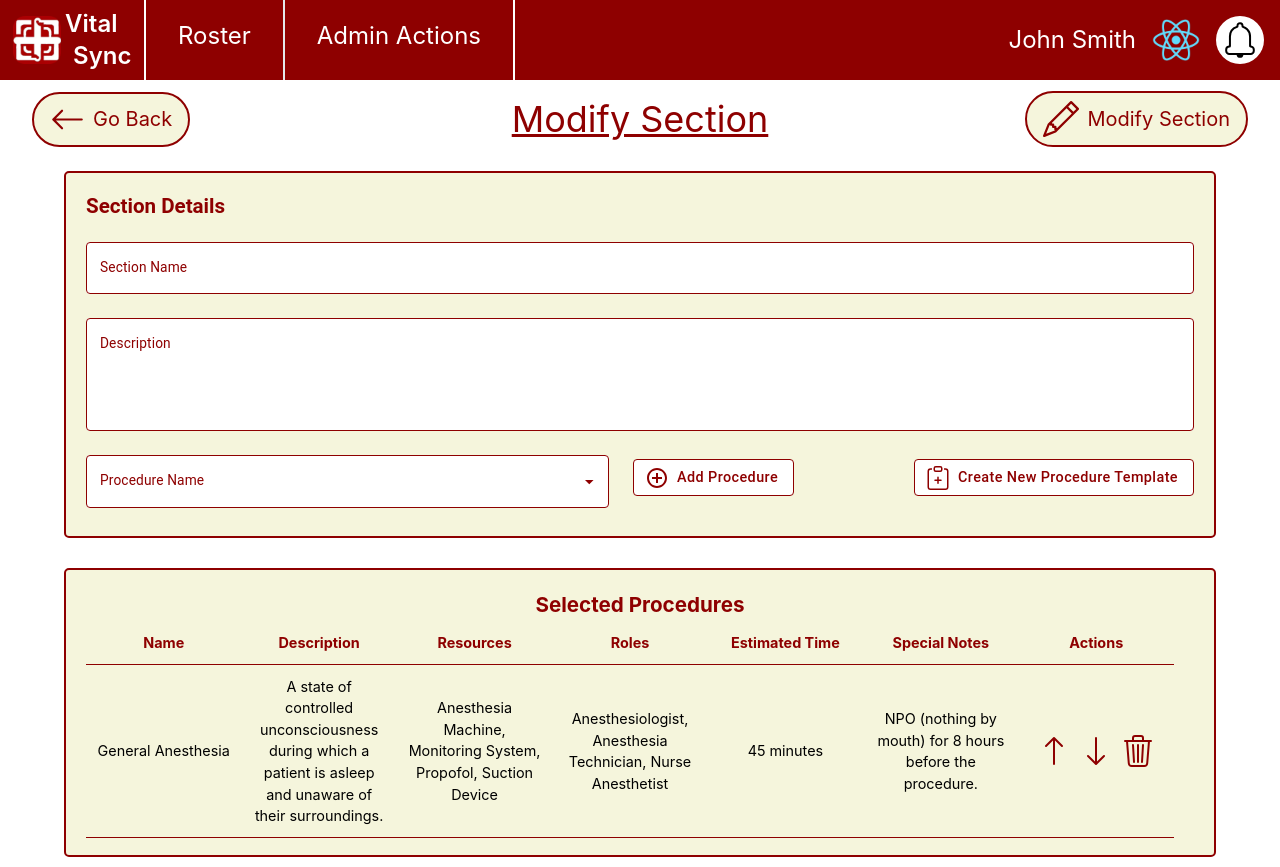
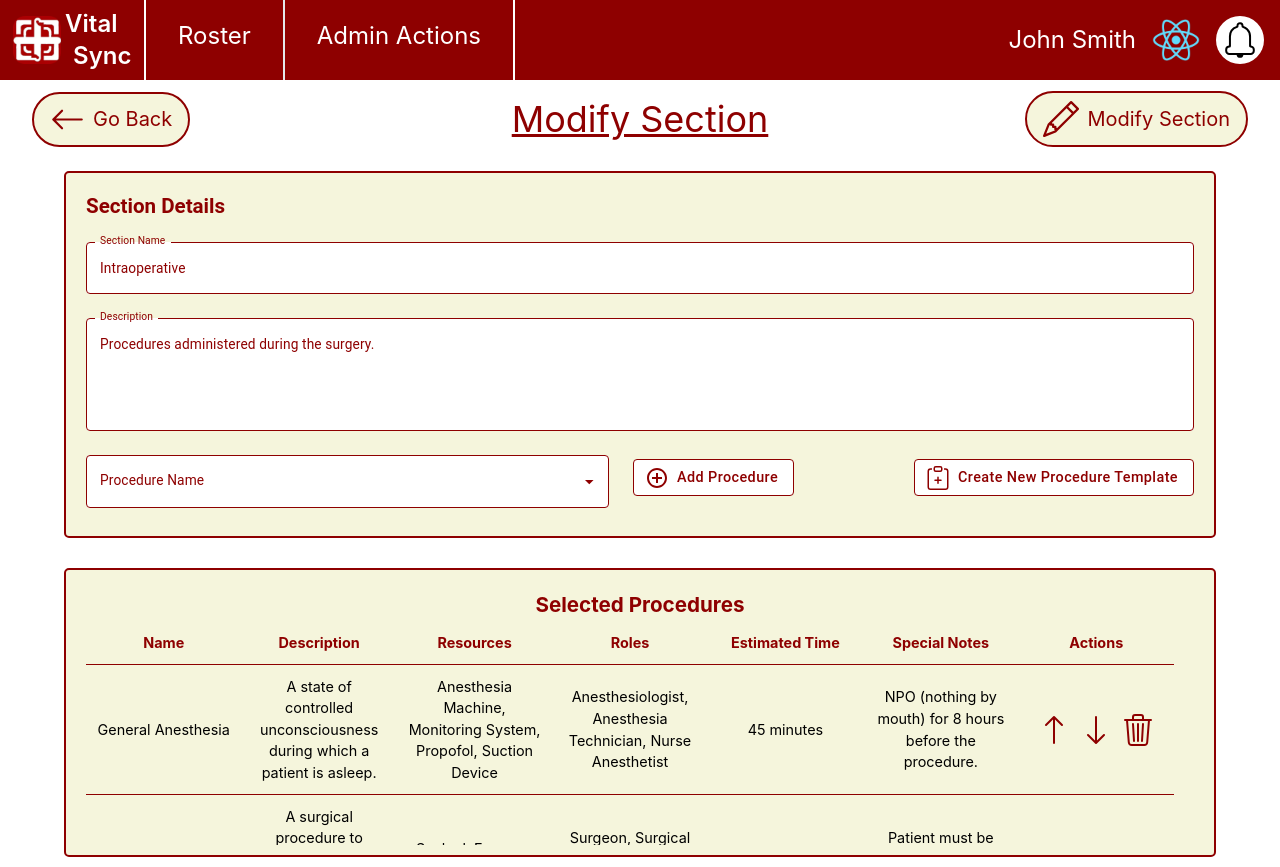
Before and after one commit to furkanagamak/VitalSync, a React (Create React App) app in the folder frontend/: page /procedureTemplates in a window 1280 px wide. Built offline with nearby package versions, Linux system fonts and the light colour scheme.

Commit message:
Added sample data to modifying sections.

```diff
--- a/frontend/src/modifySection.js
+++ b/frontend/src/modifySection.js
@@ -62,8 +62,8 @@ const GoBackButton = () => {
 
 const SectionForm = () => {
   const [section, setSection] = useState({
-    name: "",
-    description: "",
+    name: "Intraoperative",
+    description: "Procedures administered during the surgery.",
     procedureName: "",
   });
 
@@ -293,21 +293,12 @@ const SectionTable = () => {
       {
         name: "General Anesthesia",
         description:
-          "A state of controlled unconsciousness during which a patient is asleep and unaware of their surroundings.",
+          "A state of controlled unconsciousness during which a patient is asleep.",
         resources:
           "Anesthesia Machine, Monitoring System, Propofol, Suction Device",
         roles: "Anesthesiologist, Anesthesia Technician, Nurse Anesthetist",
         time: "45 minutes",
         notes: "NPO (nothing by mouth) for 8 hours before the procedure.",
-      },
-      {
-        name: "Appendix Removal",
-        description:
-          "A surgical procedure to remove the appendix when it is inflamed or infected.",
-        resources: "Scalpel, Forceps, Suture Kit, Laparoscope",
-        roles: "Surgeon, Surgical Assistant, Scrub Nurse, Circulating Nurse",
-        time: "60 minutes",
-        notes: "Patient must be informed of the risks of the procedure.",
       },
       {
         name: "Appendix Removal",
```
